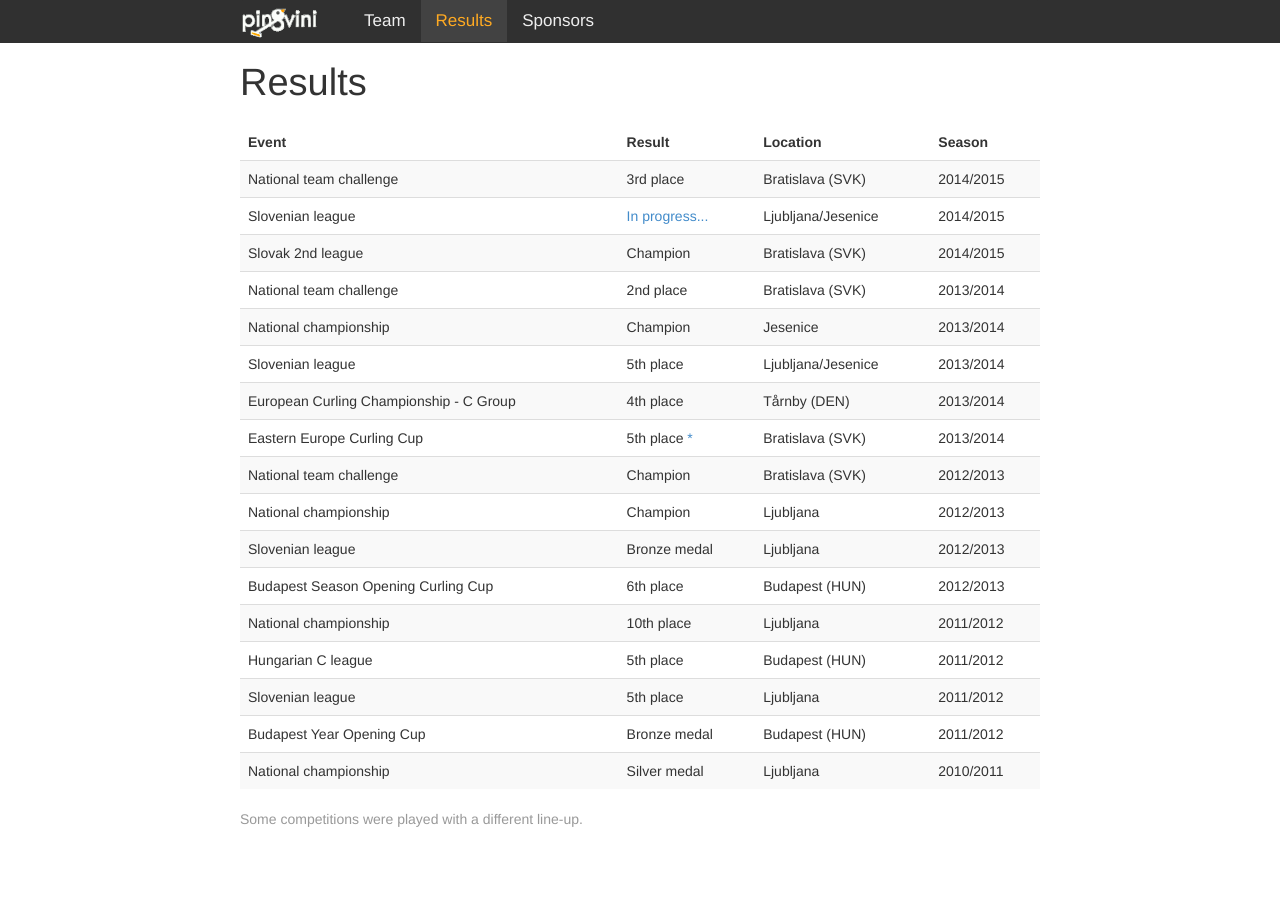
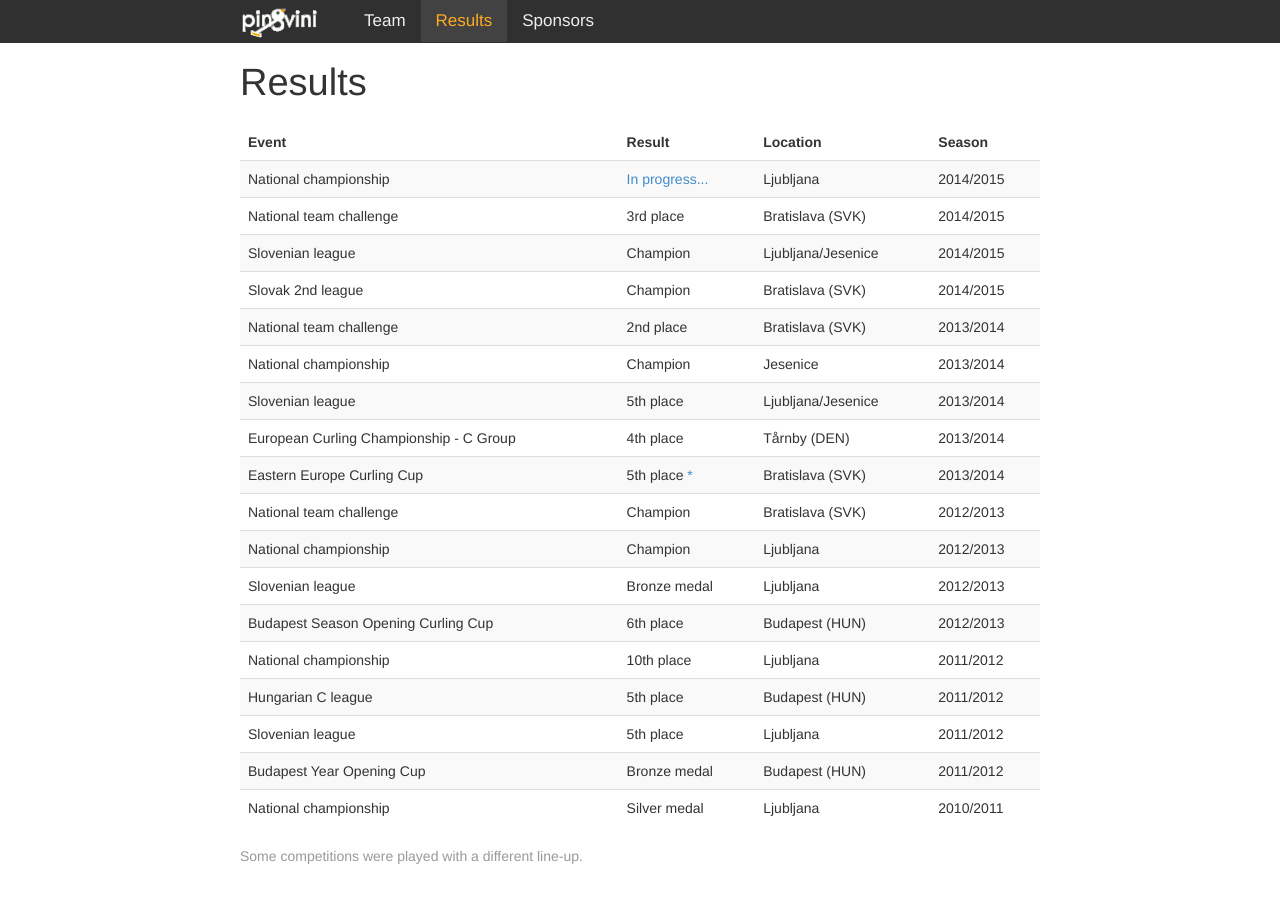
Before and after one commit to pingvini/pingvini.github.io, a Jekyll site: the page built from results/index.html, in a window 1280 px wide. Built offline with Jekyll 4.4.1, drawn with Linux system fonts in a browser that asks for light colours; Markdown is read by kramdown in place of the engine named in the settings.

Commit message:
Updated results.

```diff
--- a/results/index.html
+++ b/results/index.html
@@ -17,6 +17,12 @@
   </thead>
   <tbody>
      <tr>
+      <td>National championship</td>
+	  <td><a href="http://www.softpeelr.com/en/tournaments/181">In progress...</a></td>
+      <td>Ljubljana</td>
+      <td>2014/2015</td>
+    </tr>
+     <tr>
       <td>National team challenge</td>
       <td>3rd place</td>
       <td>Bratislava (SVK)</td>
@@ -24,7 +30,7 @@
     </tr>
      <tr>
       <td>Slovenian league</td>
-      <td><a href="http://www.konkuri.com/tournaments/f88557a00b/">In progress...</a></td>
+      <td>Champion</td>
       <td>Ljubljana/Jesenice</td>
       <td>2014/2015</td>
     </tr>
```
